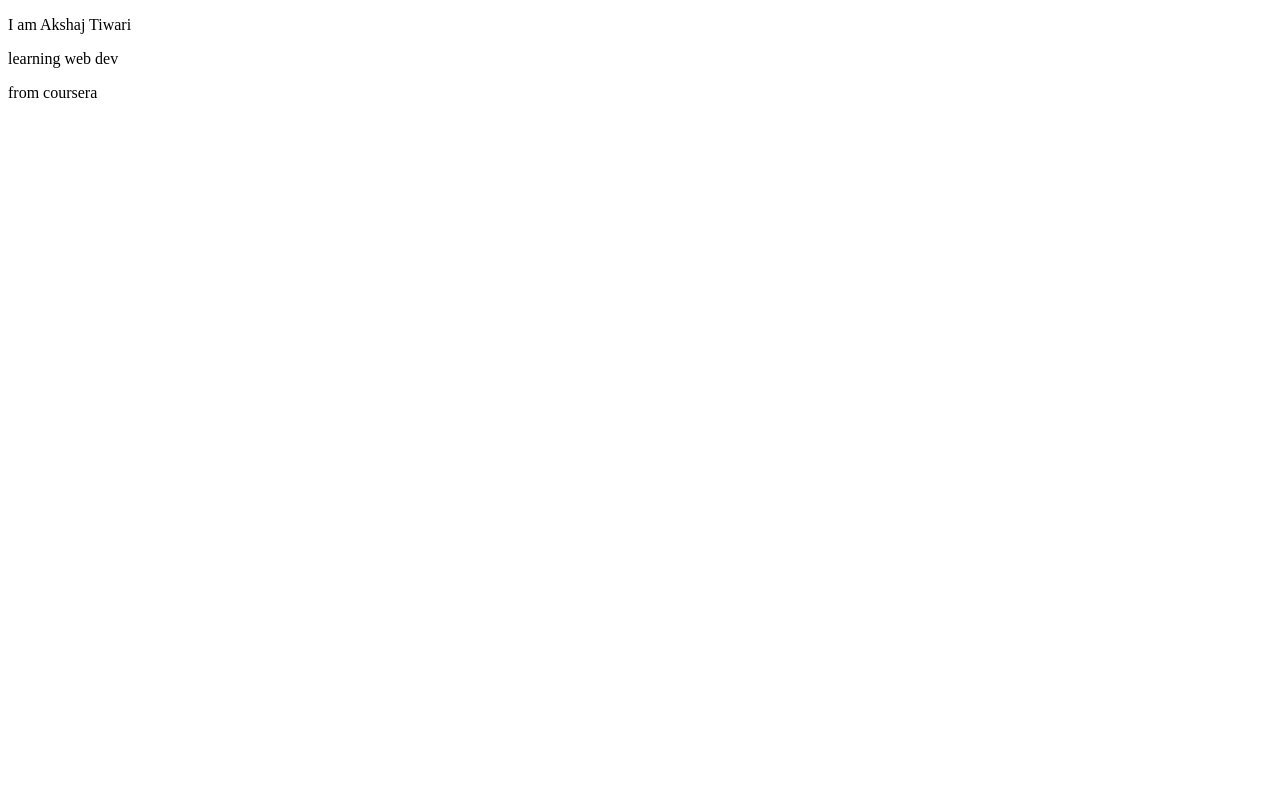
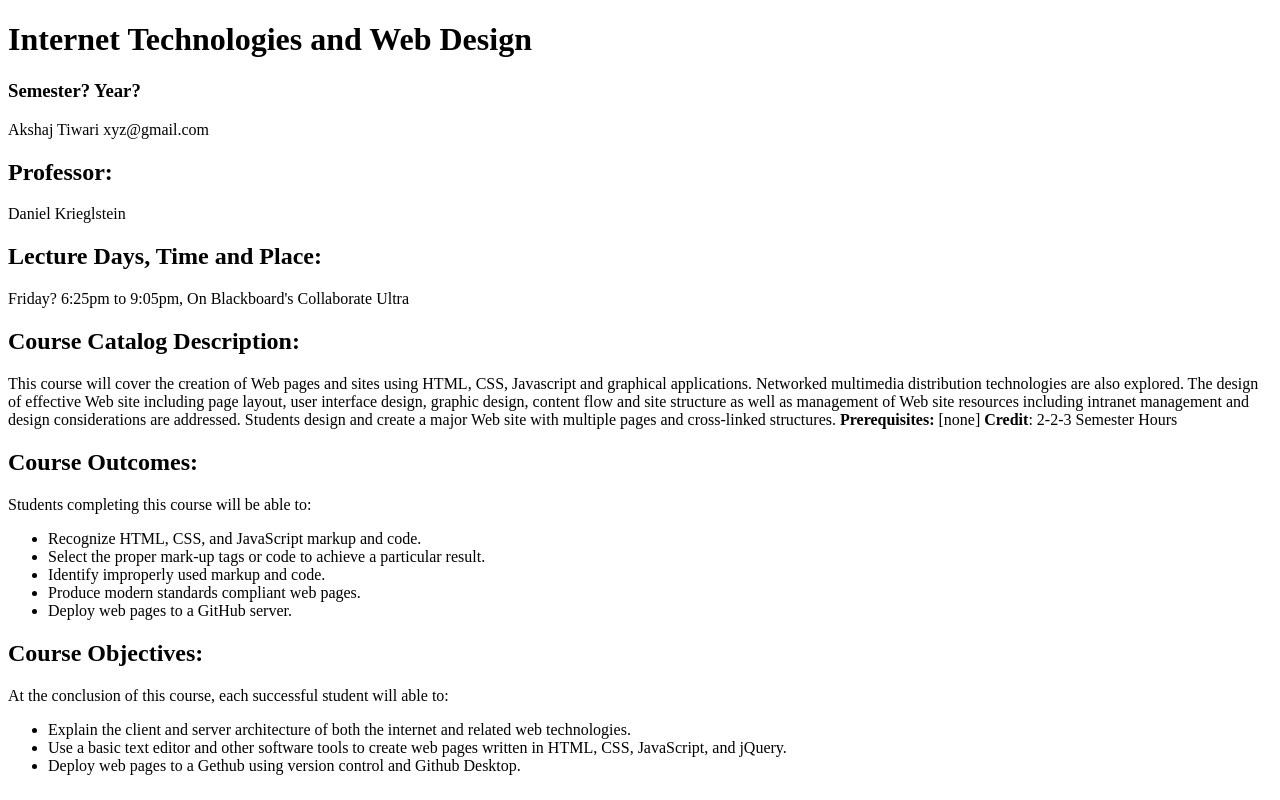
Before and after one commit to akshajtiwari/-webdev_lab1, a plain HTML site: page index.html in a window 1280 px wide. Drawn offline with Linux system fonts and the light colour scheme.

Commit message:
updating index for lab 1

```diff
--- a/index.html
+++ b/index.html
@@ -1,12 +1,35 @@
 <!DOCTYPE html>
-<html lang="en">
+<html lang="en-US">
 <head>
-  <meta charset="utf-8">
-  <title>Internet Technologies and Web Design</title>
+ <meta charset="UTF-8">
+ <meta name="viewport" content="width=device-width, initial-scale=1">
+<title>Internet Technologies and Web Design</title>
 </head>
 <body>
-  <p>I am Akshaj Tiwari</p>
-  <p>learning web dev</p>
-  <p> from coursera </p>
+<h1>Internet Technologies and Web Design</h1>
+<h3>Semester? Year?</h3>
+<p>Akshaj Tiwari xyz@gmail.com</p>
+<h2>Professor:</h2>
+<P>Daniel Krieglstein</P>
+<h2>Lecture Days, Time and Place:</h2>
+Friday? 6:25pm to 9:05pm, On Blackboard's Collaborate Ultra
+<h2>Course Catalog Description:</h2>
+<p>This course will cover the creation of Web pages and sites using HTML, CSS, Javascript and graphical applications. Networked multimedia distribution technologies are also explored. The design of effective Web site including page layout, user interface design, graphic design, content flow and site structure as well as management of Web site resources including intranet management and design considerations are addressed. Students design and create a major Web site with multiple pages and cross-linked structures. <strong>Prerequisites:</strong> [none] <strong>Credit</strong>: 2-2-3 Semester Hours</p>
+<h2>Course Outcomes:</h2>
+Students completing this course will be able to:
+<ul>
+<li>Recognize HTML, CSS, and JavaScript markup and code.</li>
+<li>Select the proper mark-up tags or code to achieve a particular result.</li>
+<li>Identify improperly used markup and code.</li>
+<li>Produce modern standards compliant web pages.</li>
+<li>Deploy web pages to a GitHub server.</li>
+</ul>
+<h2>Course Objectives:</h2>
+At the conclusion of this course, each successful student will able to:
+<ul>
+<li>Explain the client and server architecture of both the internet and related web technologies.</li>
+<li>Use a basic text editor and other software tools to create web pages written in HTML, CSS, JavaScript, and jQuery.</li>
+<li>Deploy web pages to a Gethub using version control and Github Desktop.</li>
+</ul>
 </body>
 </html>
```
